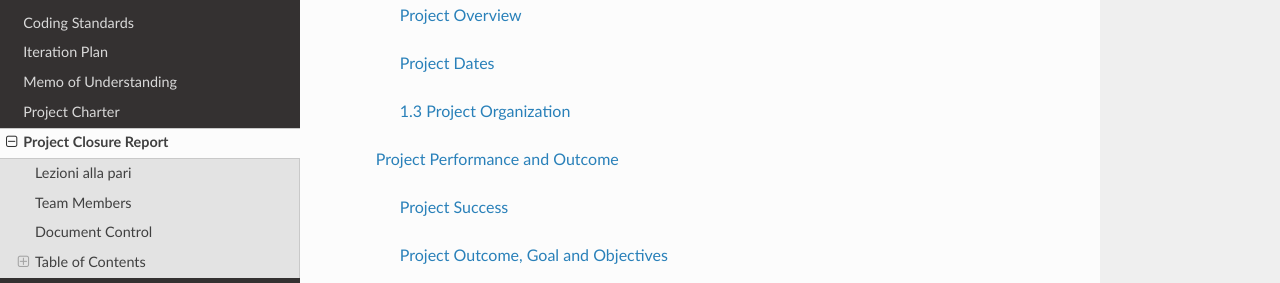
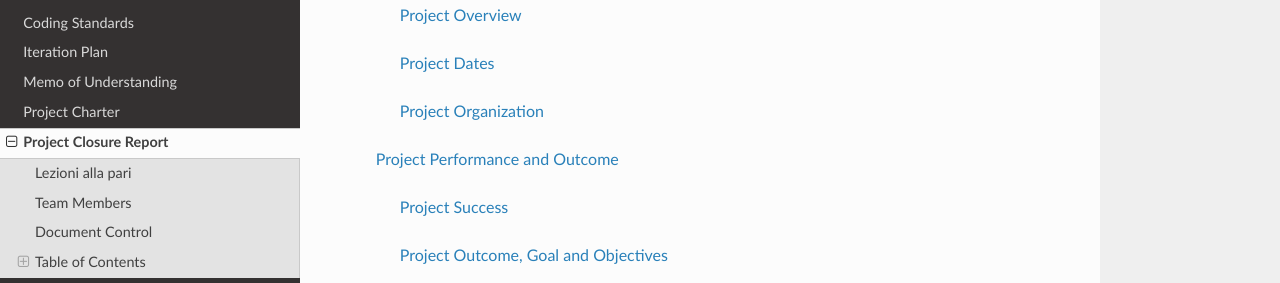
Before and after one commit to KilliKrate/Software-Documentation-G6, an MkDocs documentation site: the page built from docs/Project Closure Report/index.md, in a window 1280 px wide and 900 px high, scrolled down 824 px. Shown: the part 156-439 px from the top of the window. Built offline with MkDocs 1.6.1, drawn with Linux system fonts in a browser that asks for light colours; nearby versions of some CDN libraries; some of the changed text lies outside the part shown.

Commit message:
Fixed bad links in Project Closure Report doc

```diff
--- a/docs/Project Closure Report/index.md
+++ b/docs/Project Closure Report/index.md
@@ -33,7 +33,7 @@ Group 6 is responsible for developing and maintaining this document.
 >>
 >> [Project Dates](#project-dates)
 >>
->> [1.3 Project Organization](#project-organization)
+>> [Project Organization](#project-organization)
 >
 > [Project Performance and Outcome](#project-performance-and-outcome)
 >> [Project Success](#project-success)
@@ -85,9 +85,9 @@ The project started with the definition of the main goals that needed to be achi
 | Launch of beta | 06/20/2019 | 07/01/2019 |
 | Final release | 09/02/2019 | 09/13/2019 |
 
-[⬆Back to Top](#table-of-contents)
+[⬆️ Back to Top](#table-of-contents)
 
-#### [1.3 Project Organization](#project-organization)
+#### [Project Organization](#project-organization)
 
 Project Participants:
 
```
